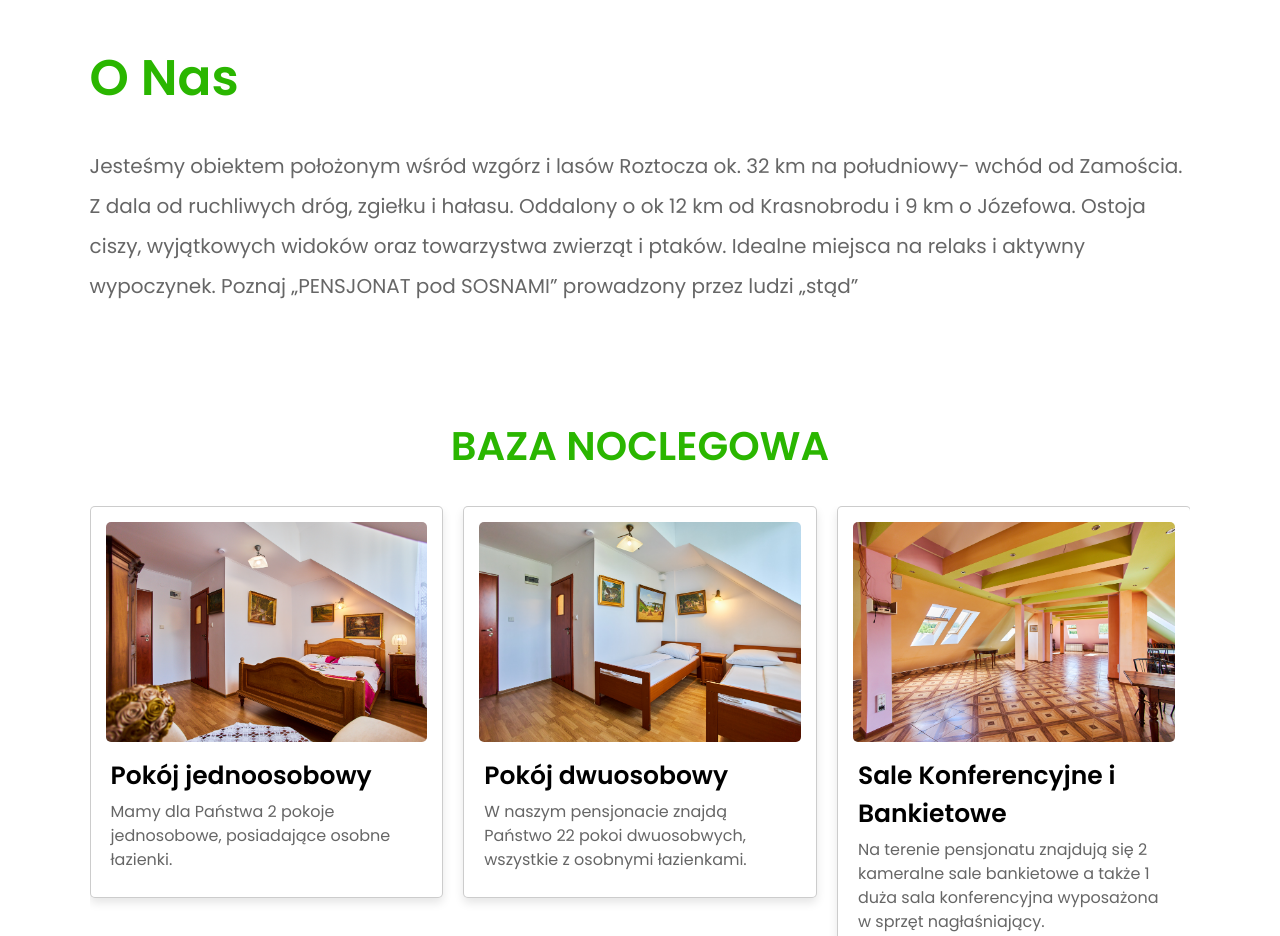
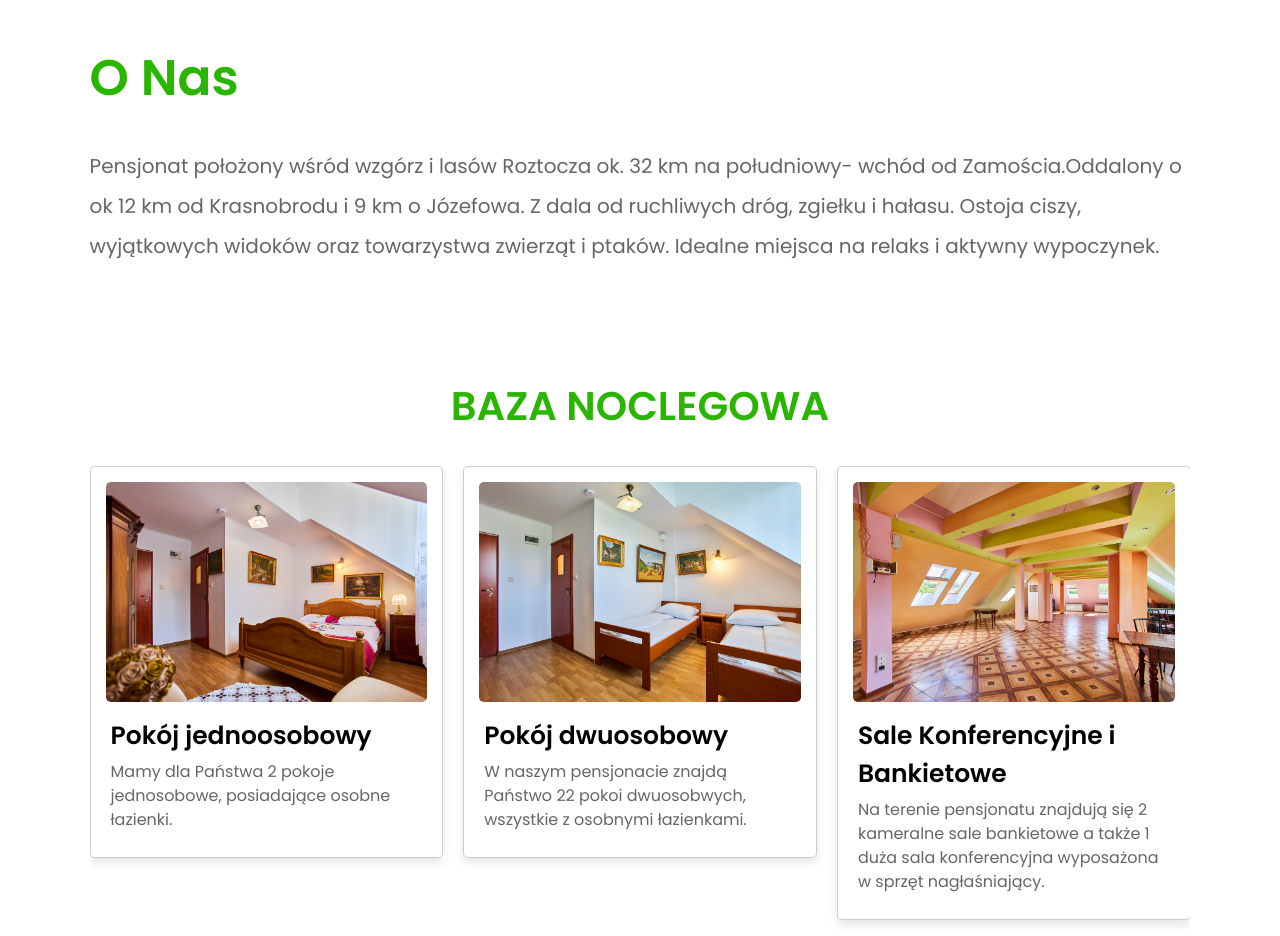
Before and after one commit to Kawka06/podsosnami.github.io, a plain HTML site: page pensjonat/index.html in a window 1280 px wide. Shown: the part 1720-2656 px from the top of the page. Drawn offline with nearby package versions, Linux system fonts and the light colour scheme.

Commit message:
Update index.html
p change about

```diff
--- a/pensjonat/index.html
+++ b/pensjonat/index.html
@@ -78,8 +78,8 @@
 
        <div class="content">
           <h3>O nas</h3>
-          <p>Jesteśmy obiektem położonym wśród wzgórz i lasów Roztocza ok. 32 km na południowy- wchód od Zamościa. Z dala od ruchliwych dróg, zgiełku i hałasu. Oddalony o ok 12 km od Krasnobrodu i 9 km o Józefowa. Ostoja ciszy, wyjątkowych widoków oraz towarzystwa zwierząt i ptaków. Idealne miejsca na relaks i aktywny wypoczynek.
-          Poznaj „PENSJONAT pod SOSNAMI” prowadzony przez ludzi „stąd” </p>
+          <p>Pensjonat położony wśród wzgórz i lasów Roztocza ok. 32 km na południowy- wchód od Zamościa.Oddalony o ok 12 km od Krasnobrodu i 9 km o Józefowa. Z dala od ruchliwych dróg, zgiełku i hałasu. Ostoja ciszy, wyjątkowych widoków oraz towarzystwa zwierząt i ptaków. Idealne miejsca na relaks i aktywny wypoczynek.
+         </p>
 
        </div>
 
```
